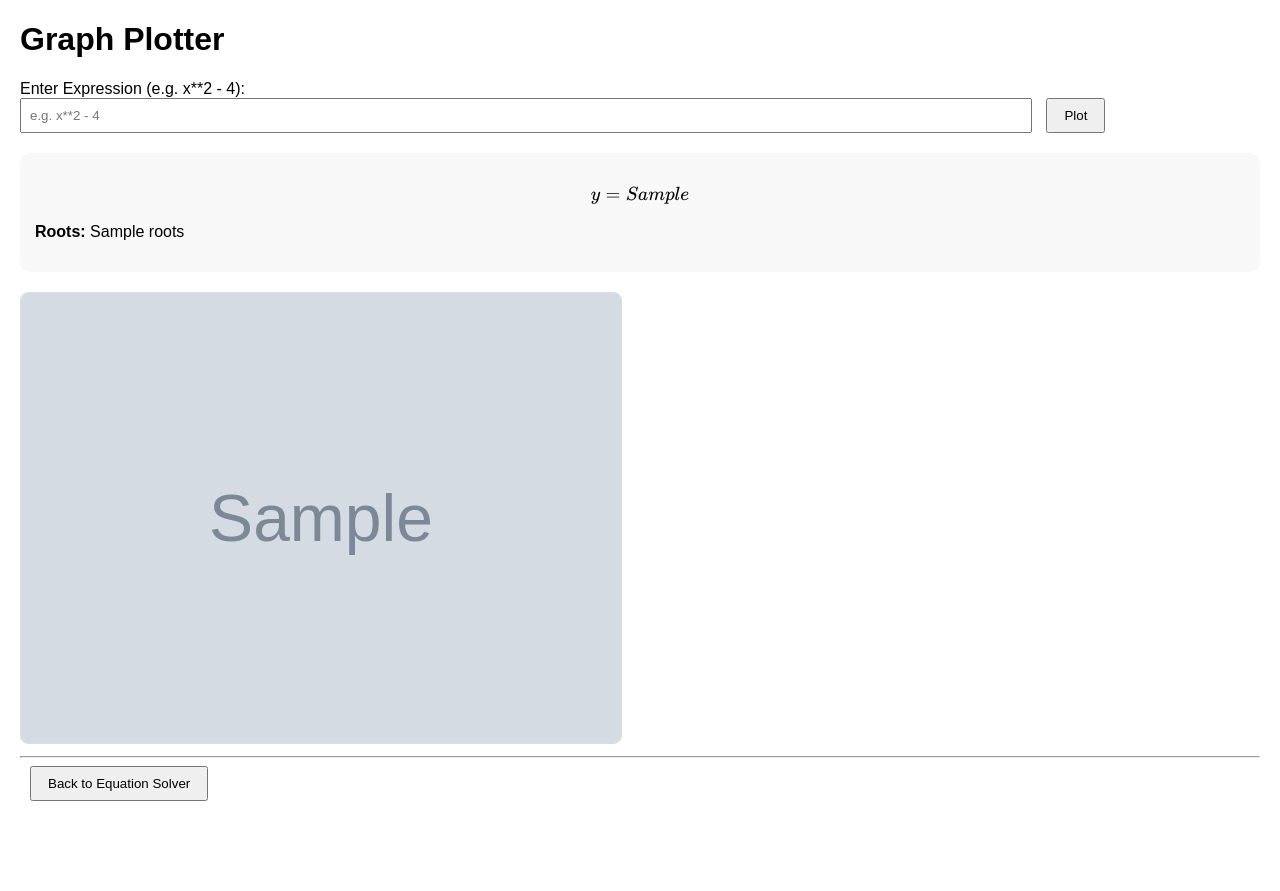
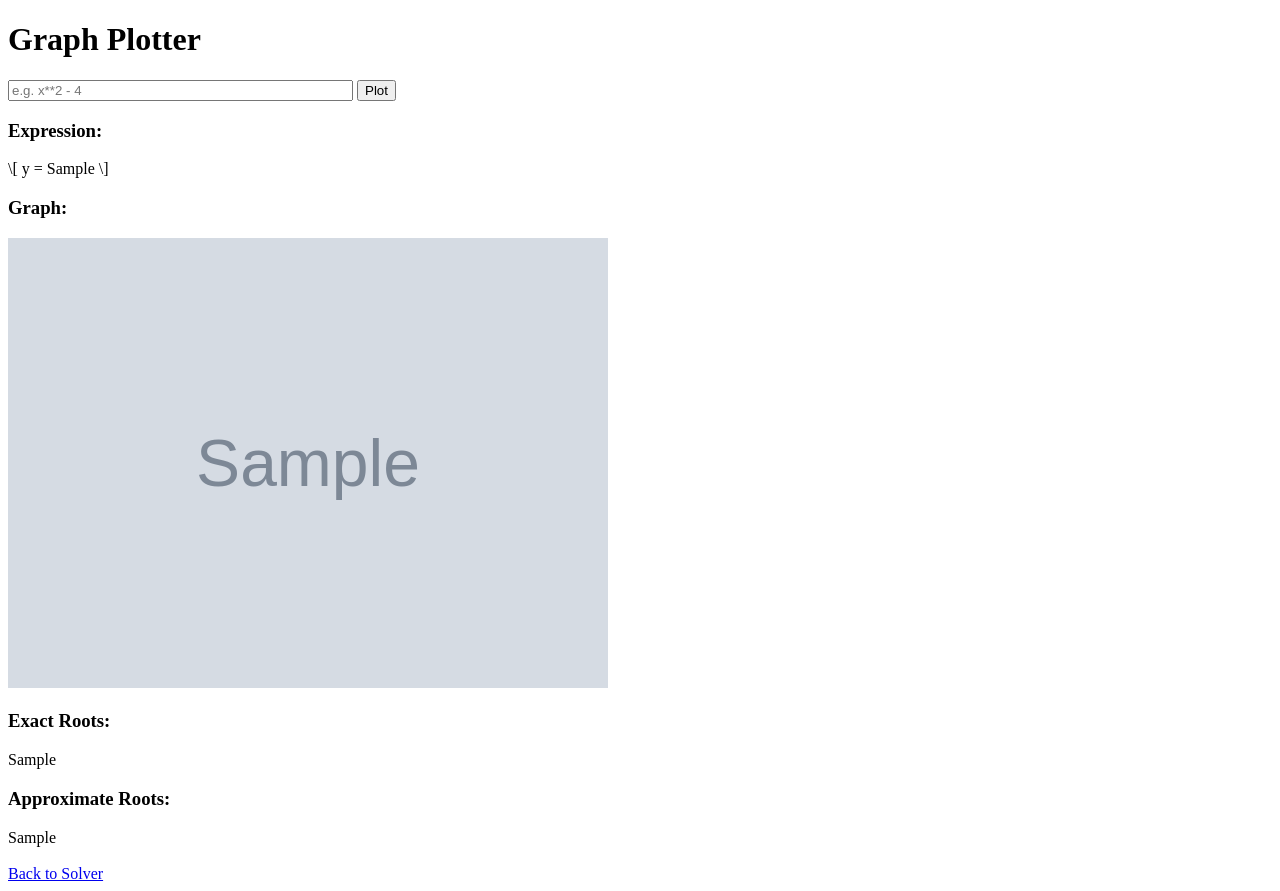
Before and after one commit to Bijush/bijush-math, a Flask app: template templates/graph.html in a window 1280 px wide. Before the commit the page ends 801 px from the top, so only its background shows below. Run offline with Flask 3, Linux system fonts and the light colour scheme; the template is opened without the code that fills it: most values are stand-ins (such as "Sample title", 1, 10 or a date in 2020); grey boxes marked "Sample" are stand-in pictures.

Commit message:
Update graph.html

```diff
--- a/templates/graph.html
+++ b/templates/graph.html
@@ -2,42 +2,35 @@
 <html>
 <head>
     <title>Graph Plotter</title>
-    <meta charset="UTF-8">
-    <style>
-        body { font-family: sans-serif; margin: 20px; }
-        input[type="text"] { width: 80%; padding: 8px; }
-        button { padding: 8px 16px; margin-left: 10px; }
-        img { margin-top: 20px; border: 1px solid #ddd; border-radius: 8px; }
-        .box { background: #f8f8f8; padding: 15px; border-radius: 10px; margin-top: 20px; }
-    </style>
     <script src="https://polyfill.io/v3/polyfill.min.js?features=es6"></script>
-    <script id="MathJax-script" async
-      src="https://cdn.jsdelivr.net/npm/mathjax@3/es5/tex-mml-chtml.js"></script>
+    <script src="https://cdn.jsdelivr.net/npm/mathjax@3/es5/tex-mml-chtml.js"></script>
 </head>
 <body>
     <h1>Graph Plotter</h1>
-    <form method="post">
-        <label>Enter Expression (e.g. x**2 - 4):</label><br>
-        <input type="text" name="expression" placeholder="e.g. x**2 - 4" required>
+    <form method="POST">
+        <input type="text" name="expression" placeholder="e.g. x**2 - 4" size="40">
         <button type="submit">Plot</button>
     </form>
-
     {% if expression_latex %}
-    <div class="box">
-        <p>\[ y = {{ expression_latex }} \]</p>
-        <p><strong>Roots:</strong> {{ roots }}</p>
-    </div>
+        <h3>Expression:</h3>
+        <div>\\[ y = {{ expression_latex }} \\]</div>
     {% endif %}
-
     {% if image %}
-    <img src="{{ image }}" width="600" alt="Graph">
+        <h3>Graph:</h3>
+        <img src="{{ image }}" width="600">
     {% endif %}
-
-    {% if message %}
-    <p style="color:red;">{{ message }}</p>
+    {% if exact_roots %}
+        <h3>Exact Roots:</h3>
+        {% for r in exact_roots %}
+        <div>{{ r|safe }}</div>
+        {% endfor %}
     {% endif %}
-
-    <hr>
-    <a href="/"><button>Back to Equation Solver</button></a>
+    {% if approx_roots %}
+        <h3>Approximate Roots:</h3>
+        {% for r in approx_roots %}
+        <div>{{ r|safe }}</div>
+        {% endfor %}
+    {% endif %}
+    <br><a href="/">Back to Solver</a>
 </body>
 </html>
```
